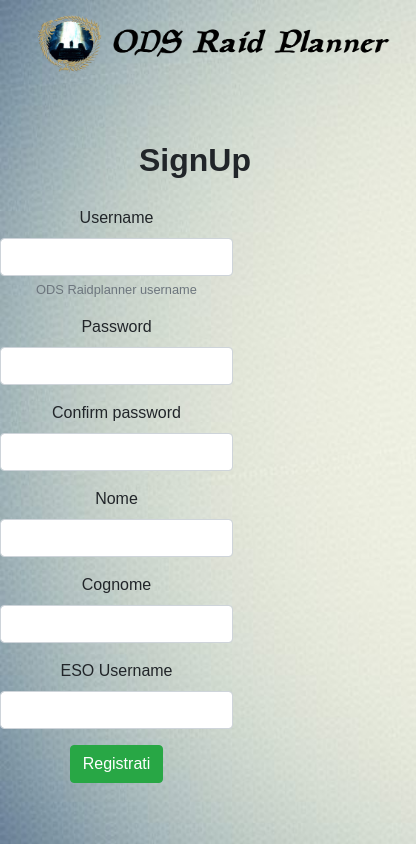
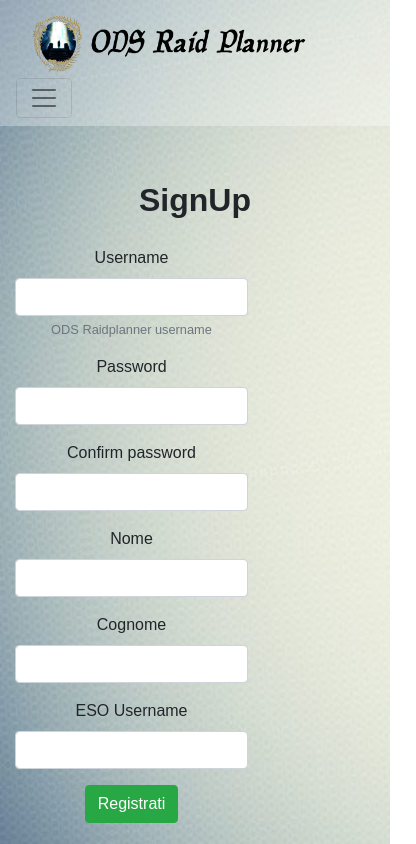
Before and after one commit to aleDanna/ods-raidplanner, a React app: page /signup in a window 390 px wide. Shown: the whole page, 416 px wide, since content can reach past the window. Built offline with nearby package versions, Linux system fonts and the light colour scheme; the HTML template or start-up script is replaced by a standard one.

Commit message:
fix mobile view

```diff
--- a/src/core/ui/atoms/Logo/Logo.scss
+++ b/src/core/ui/atoms/Logo/Logo.scss
@@ -1,6 +1,6 @@
 .logo {
   animation: app-logo-spin infinite 20s linear;
-  width: 400px;
+  width: 310px;
   height: 60px;
   box-sizing: border-box;
 }
--- a/src/core/ui/atoms/Logo/Logo.tsx
+++ b/src/core/ui/atoms/Logo/Logo.tsx
@@ -5,5 +5,5 @@ import image from '@core/assets/images/teso.png';
 import styles from './Logo.scss';
 
 export function Logo() {
-  return <img src={image} className={`${styles.logo} d-inline-block align-top`} alt="logo" />;
+  return <img src={image} className={`${styles.logo} align-top`} alt="logo" />;
 }
--- a/src/core/ui/atoms/UserNavBarIcon/UserNavBarIcon.scss
+++ b/src/core/ui/atoms/UserNavBarIcon/UserNavBarIcon.scss
@@ -1,3 +1,7 @@
 .userUsername {
     margin-top: 20px;
 }
+
+.container {
+  display: inline-block;
+}
--- a/src/core/ui/atoms/UserNavBarIcon/UserNavBarIcon.tsx
+++ b/src/core/ui/atoms/UserNavBarIcon/UserNavBarIcon.tsx
@@ -1,12 +1,14 @@
 import * as React from 'react';
-import { Col, Container, Row } from 'react-bootstrap';
+import { Col, Row } from 'react-bootstrap';
 
 import styles from './UserNavBarIcon.scss';
 
 export const UserNavBarIcon = ({ username }) => {
   return (
-    <Container fluid>
-      <Row>
+      <Row className="justify-content-center">
+        <Col md={4} className={styles.userUsername}>
+          <span><strong>{username}</strong></span>
+        </Col>
         <Col md={4}>
           <svg
             width="50px"
@@ -18,11 +20,6 @@ export const UserNavBarIcon = ({ username }) => {
             <path fillRule="evenodd" d="M3 14s-1 0-1-1 1-4 6-4 6 3 6 4-1 1-1 1H3zm5-6a3 3 0 1 0 0-6 3 3 0 0 0 0 6z" />
           </svg>
         </Col>
-        {}
-        <Col md={4} className={styles.navbarUserUsername}>
-          {username}
-        </Col>
       </Row>
-    </Container>
   );
 };
--- a/src/core/ui/components/NavBar/NavBar.scss
+++ b/src/core/ui/components/NavBar/NavBar.scss
@@ -1,4 +1,7 @@
-.navbar,
+.navbar {
+  background: rgba(255, 255, 255, 0.3) !important;
+  display: inline-block;
+}
 
 .dropdown-menu > a > a {
     color: black !important;
@@ -12,7 +15,3 @@
 .userUsername {
     margin-top: 20px;
 }
-
-.userDropdown > a.dropdown-toggle::after {
-    display: none;
-}
--- a/src/core/ui/components/NavBar/NavBar.tsx
+++ b/src/core/ui/components/NavBar/NavBar.tsx
@@ -36,12 +36,13 @@ export const NavBar = () => {
   };
 
   return (
-    <Navbar expand="lg" className={style.navbar}>
+    <Navbar expand="md" className={style.navbar}>
       <Navbar.Brand>
         <Link to="/">
           <Logo />
         </Link>
       </Navbar.Brand>
+      <Navbar.Toggle aria-controls="basic-navbar-nav" />
       <Navbar.Collapse id="basic-navbar-nav" className={style.links}>
         <Nav className="mr-auto">
           {userData.id && userData.role === 'ADMIN' && (
@@ -66,7 +67,6 @@ export const NavBar = () => {
             </NavDropdown.Item>
           </NavDropdown>
         </Nav>
-        <Navbar.Toggle />
         <Nav>
           {userData.id && (
             <>
@@ -96,7 +96,6 @@ export const NavBar = () => {
                 </Row>
               </Form>
               <NavDropdown
-                className={style.userDropdown}
                 title={<UserNavBarIcon username={userData.username} />}
                 id="raids-dropdown">
                 <NavDropdown.Item>
--- a/src/core/ui/templates/PageTemplate/PageTemplate.tsx
+++ b/src/core/ui/templates/PageTemplate/PageTemplate.tsx
@@ -1,6 +1,7 @@
 import * as React from 'react';
 import styles from './PageTemplate.scss';
 import { NavBar } from '@core/ui/components/NavBar/NavBar';
+import {Container, Row} from "react-bootstrap";
 
 interface Props {
   children: React.ReactNode;
@@ -10,7 +11,9 @@ export function PageTemplate({ children }: Props) {
   return (
     <div className={styles.pageTemplate}>
       <NavBar />
-      {children}
+      <Container fluid>
+          {children}
+      </Container>
     </div>
   );
 }
--- a/src/server/lib/render/renderHtml.tsx
+++ b/src/server/lib/render/renderHtml.tsx
@@ -20,7 +20,9 @@ export const renderHtml = ({ content, styles = [], scripts = [], initialValues =
     <html {...htmlAttrs}>
     <head>
       <meta charSet="utf-8" />
-        <meta name="viewport" content="width=1450" />
+      <meta httpEquiv="X-UA-Compatible" content="IE=edge" />
+      <meta name="viewport" content="width=device-width, initial-scale=1" />
+      <title>Shor Raidplanner</title>
       {helmet.title.toComponent()}
       {helmet.meta.toComponent()}
       {helmet.link.toComponent()}
@@ -33,7 +35,6 @@ export const renderHtml = ({ content, styles = [], scripts = [], initialValues =
       {styles.map(href => (
         <link rel="stylesheet" key={href} href={href} />
       ))}
-        <link rel="stylesheet" href="https://unpkg.com/react-day-picker/lib/style.css" />
       <link rel="preconnect" href={config.apiUrl} />
       <script dangerouslySetInnerHTML={{ __html: initialValues }} />
     </head>
```
Lines whose indentation alone changed are shown as unchanged.
